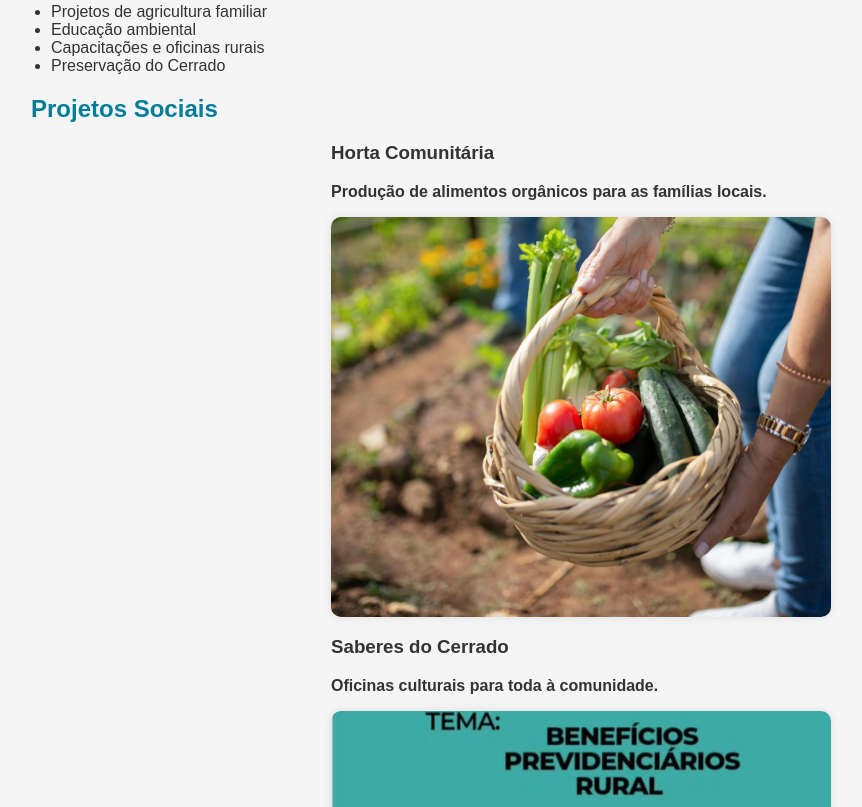
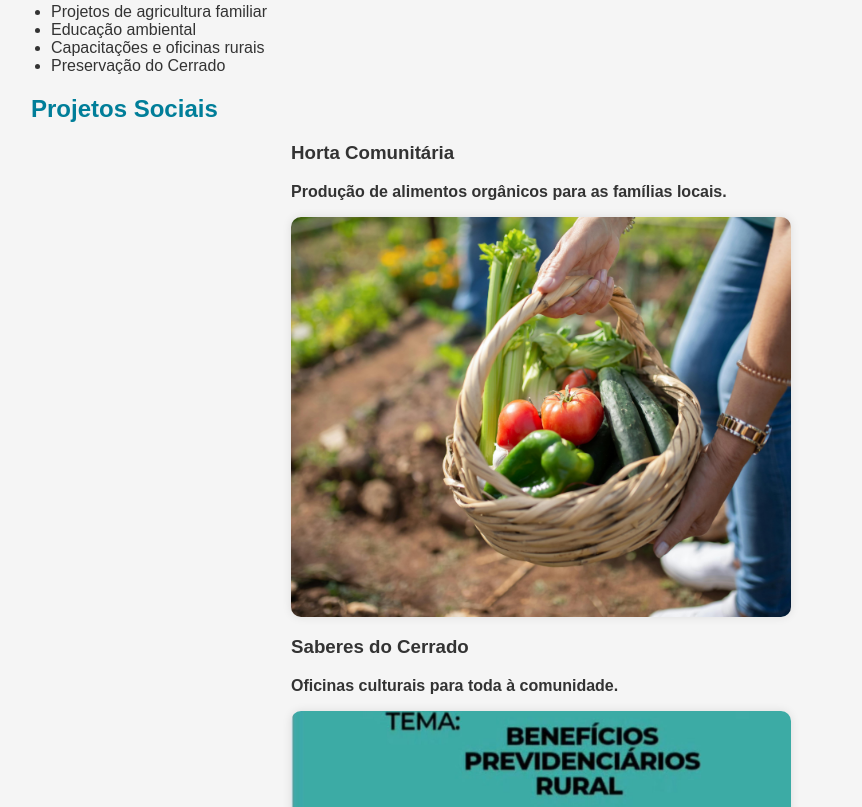
Before and after one commit to Th3Marcos/ascer, a plain HTML site: page index.html in a window 1280 px wide. Shown: the part 673-1480 px from the top of the page, without its empty margins (109-971 px from the left). Drawn offline with Linux system fonts and the light colour scheme.

Commit message:
Atualizar o style.css

```diff
--- a/style.css
+++ b/style.css
@@ -91,6 +91,6 @@ footer {
 }
 
 section {
-    margin-left: 30%;
+    margin-left: 26%;
     font-weight: bold;
 }
```
